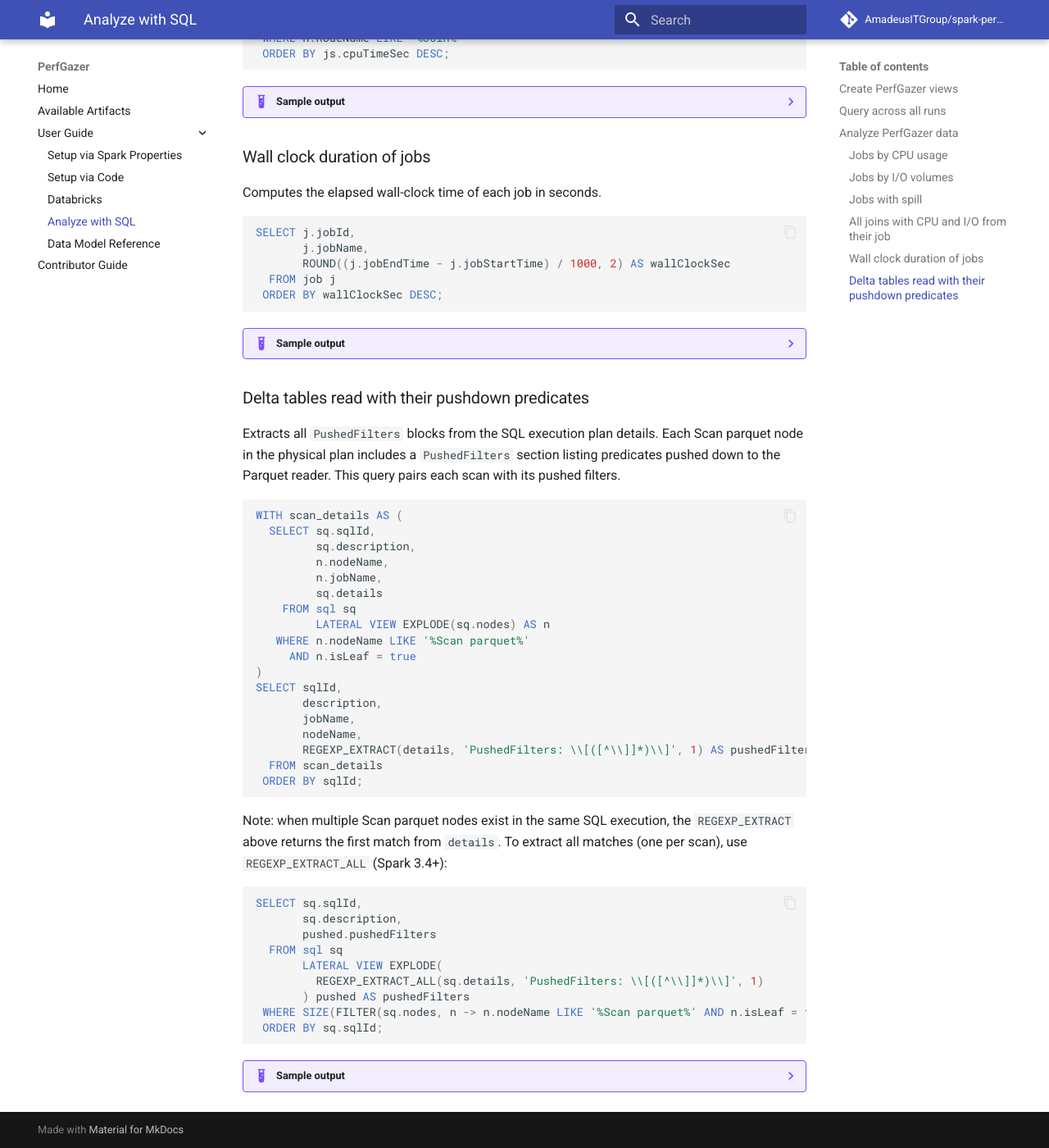
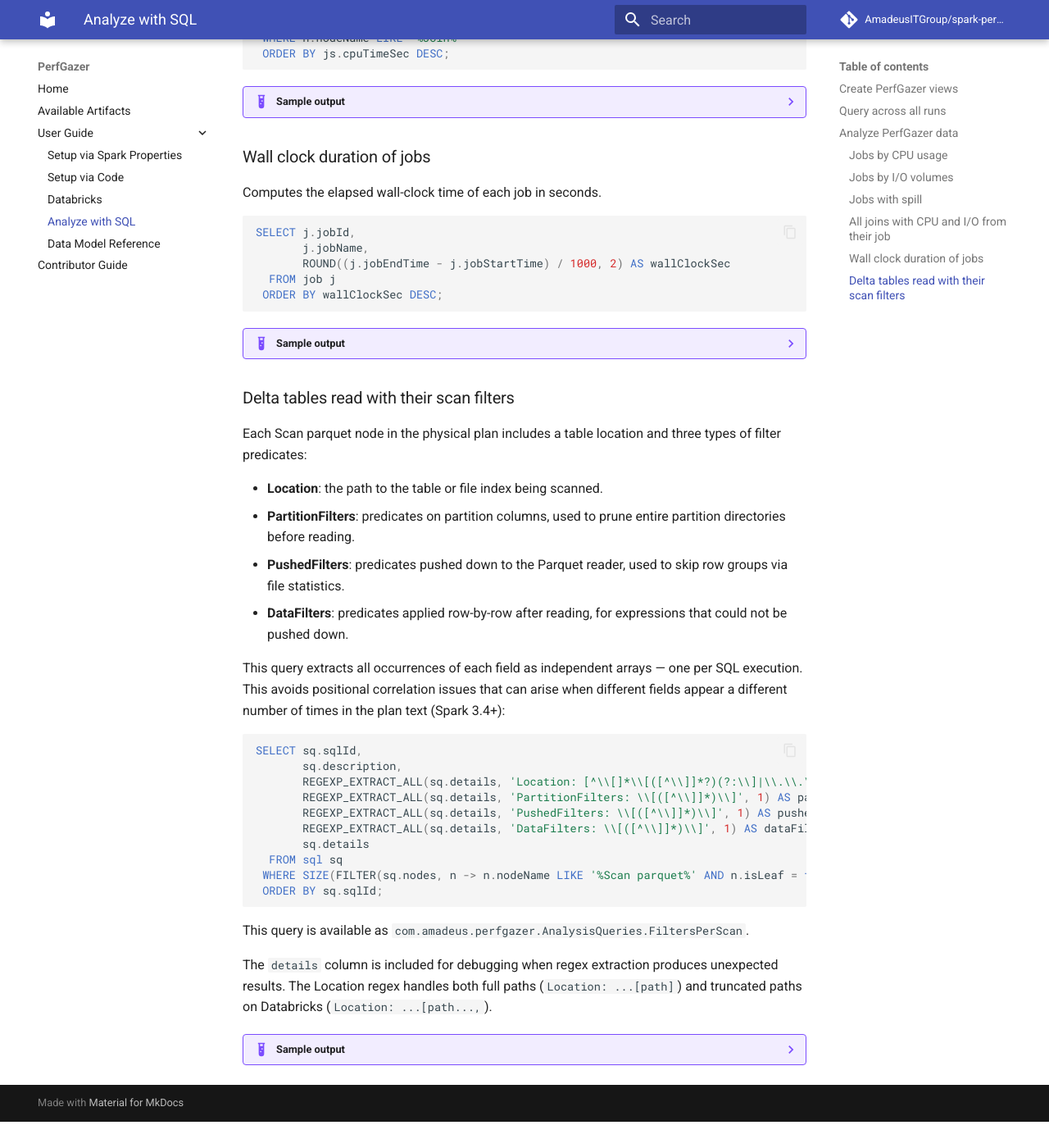
Before and after one commit to AmadeusITGroup/spark-perf-gazer, an MkDocs documentation site: the page built from docs/user_guide/analyze_sql.md, in a window 1280 px wide and 1400 px high, scrolled down 3284 px. Shown: the whole window at 82% size. Built offline with MkDocs 1.6.1 and Material for MkDocs 9.7.7, drawn with Linux system fonts in a browser that asks for light colours; comment, search, counter and statistics services are not loaded; the version menu is left out; after the commit the page ends 4652 px from its top, so only the background shows below that.

Commit message:
Filters per scan (will put on hold as incomplete)

````diff
--- a/docs/user_guide/analyze_sql.md
+++ b/docs/user_guide/analyze_sql.md
@@ -192,50 +192,37 @@
     |     1 | count at MyApp.scala:28 |        98.34 |
     |     0 | read at MyApp.scala:15  |        15.21 |
 
-### Delta tables read with their pushdown predicates
+### Delta tables read with their scan filters
 
-Extracts all `PushedFilters` blocks from the SQL execution plan details. Each Scan parquet node in the physical plan includes a `PushedFilters` section listing predicates pushed down to the Parquet reader. This query pairs each scan with its pushed filters.
+Each Scan parquet node in the physical plan includes a table location and three types of filter predicates:
 
-```sql
-WITH scan_details AS (
-  SELECT sq.sqlId,
-         sq.description,
-         n.nodeName,
-         n.jobName,
-         sq.details
-    FROM sql sq
-         LATERAL VIEW EXPLODE(sq.nodes) AS n
-   WHERE n.nodeName LIKE '%Scan parquet%'
-     AND n.isLeaf = true
-)
-SELECT sqlId,
-       description,
-       jobName,
-       nodeName,
-       REGEXP_EXTRACT(details, 'PushedFilters: \\[([^\\]]*)\\]', 1) AS pushedFilters
-  FROM scan_details
- ORDER BY sqlId;
-```
+- **Location**: the path to the table or file index being scanned.
+- **PartitionFilters**: predicates on partition columns, used to prune entire partition directories before reading.
+- **PushedFilters**: predicates pushed down to the Parquet reader, used to skip row groups via file statistics.
+- **DataFilters**: predicates applied row-by-row after reading, for expressions that could not be pushed down.
 
-Note: when multiple Scan parquet nodes exist in the same SQL execution, the `REGEXP_EXTRACT` above returns the first match from `details`. To extract all matches (one per scan), use `REGEXP_EXTRACT_ALL` (Spark 3.4+):
+This query extracts all occurrences of each field as independent arrays — one per SQL execution. This avoids positional correlation issues that can arise when different fields appear a different number of times in the plan text (Spark 3.4+):
 
 ```sql
 SELECT sq.sqlId,
        sq.description,
-       pushed.pushedFilters
+       REGEXP_EXTRACT_ALL(sq.details, 'Location: [^\\[]*\\[([^\\]]*?)(?:\\]|\\.\\.\\.,)', 1) AS locations,
+       REGEXP_EXTRACT_ALL(sq.details, 'PartitionFilters: \\[([^\\]]*)\\]', 1) AS partitionFilters,
+       REGEXP_EXTRACT_ALL(sq.details, 'PushedFilters: \\[([^\\]]*)\\]', 1) AS pushedFilters,
+       REGEXP_EXTRACT_ALL(sq.details, 'DataFilters: \\[([^\\]]*)\\]', 1) AS dataFilters,
+       sq.details
   FROM sql sq
-       LATERAL VIEW EXPLODE(
-         REGEXP_EXTRACT_ALL(sq.details, 'PushedFilters: \\[([^\\]]*)\\]', 1)
-       ) pushed AS pushedFilters
  WHERE SIZE(FILTER(sq.nodes, n -> n.nodeName LIKE '%Scan parquet%' AND n.isLeaf = true)) > 0
  ORDER BY sq.sqlId;
 ```
 
+This query is available as `com.amadeus.perfgazer.AnalysisQueries.FiltersPerScan`.
+
+The `details` column is included for debugging when regex extraction produces unexpected results. The Location regex handles both full paths (`Location: ...[path]`) and truncated paths on Databricks (`Location: ...[path...,`).
+
 ??? example "Sample output"
 
-    | sqlId | description              | pushedFilters                                    |
-    |------:|--------------------------|--------------------------------------------------|
-    |     1 | Filter by region         | IsNotNull(region), EqualTo(region,EMEA)          |
-    |     1 | Filter by region         |                                                  |
-    |     2 | Join orders with items   | IsNotNull(order_date), GreaterThan(order_date,2024-01-01) |
-    |     2 | Join orders with items   |                                                  |
+    | sqlId | description            | locations                                                    | partitionFilters                          | pushedFilters                                                          | dataFilters                                              |
+    |------:|------------------------|--------------------------------------------------------------|-------------------------------------------|------------------------------------------------------------------------|----------------------------------------------------------|
+    |     1 | Filter by region       | ["dbfs:/data/warehouse/customers", "dbfs:/data/warehouse/orders"] | ["isnotnull(region), (region = EMEA)", ""] | ["IsNotNull(region), EqualTo(region,EMEA)", ""]                        | ["isnotnull(region), (region = EMEA)", ""]               |
+    |     2 | Join orders with items | ["dbfs:/data/warehouse/orders", "dbfs:/data/warehouse/items"]    | ["", ""]                                  | ["IsNotNull(order_date), GreaterThan(order_date,2024-01-01)", ""]      | ["isnotnull(order_date), (order_date > 2024-01-01)", ""] |
````
Also changed, not shown: 2 other files.
